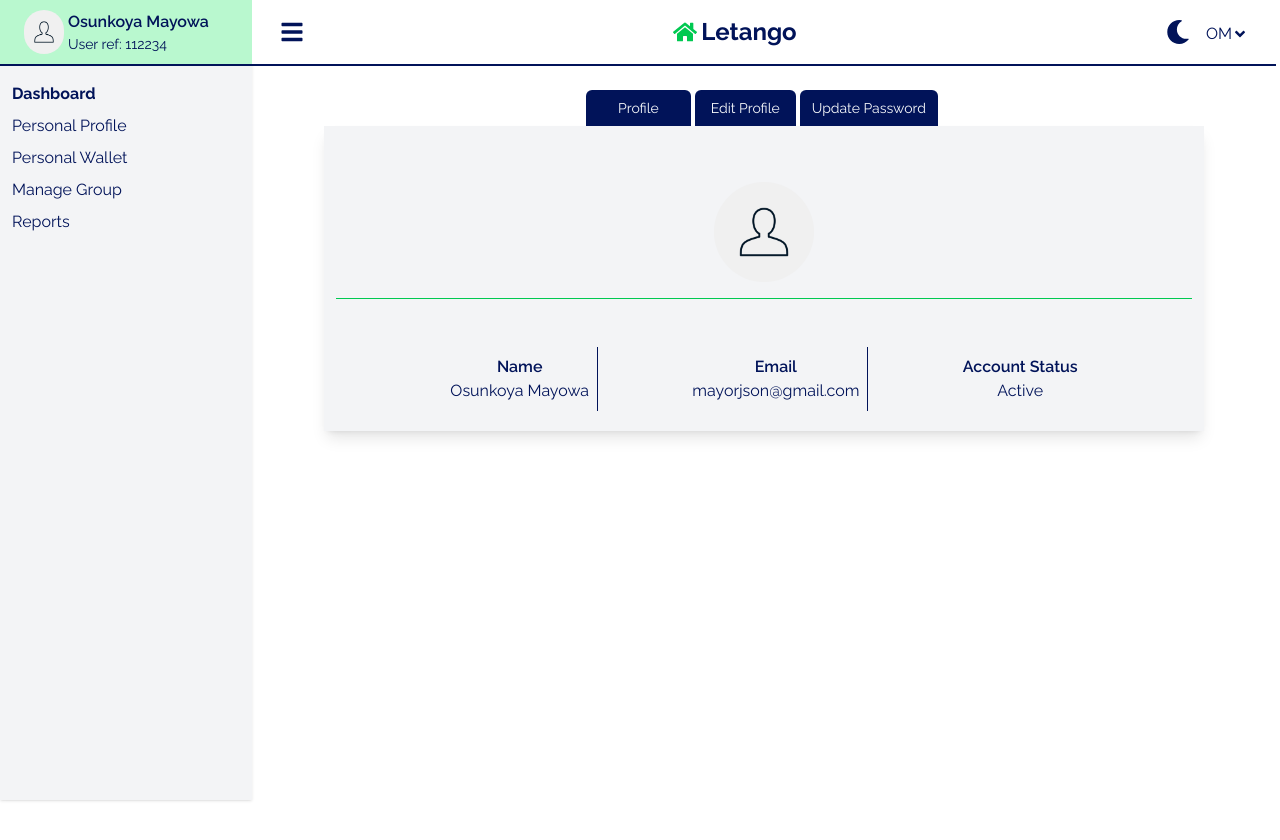
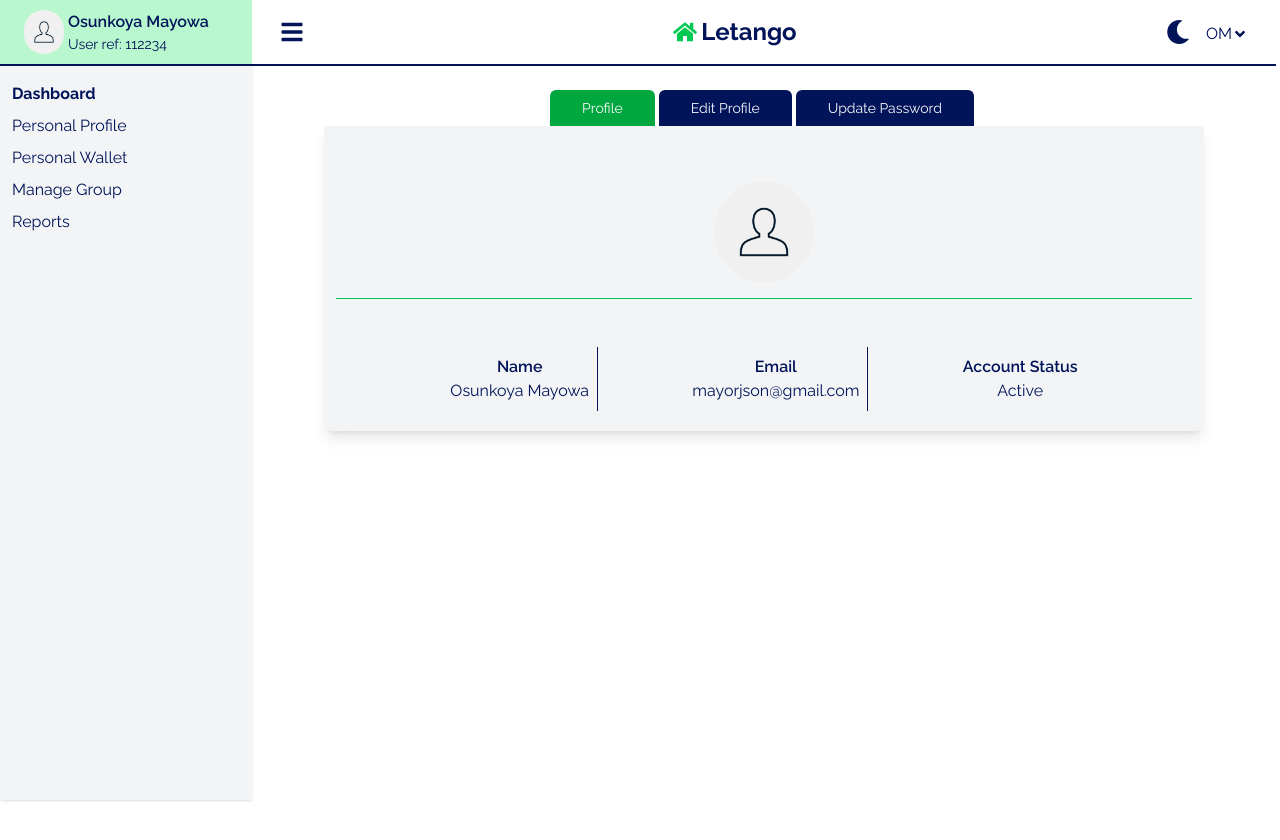
Before and after one commit to Emmanueloye/Letango-Frontend, a React (Vite) app: page /account/profile in a window 1280 px wide. Shown: the top 840 px of the page. Built offline with nearby package versions, Linux system fonts and the light colour scheme.

Commit message:
fix active class for profile

```diff
--- a/src/layouts/ProfileLayout.tsx
+++ b/src/layouts/ProfileLayout.tsx
@@ -1,27 +1,40 @@
-import { Link, Outlet } from 'react-router-dom';
+import { NavLink, Outlet } from 'react-router-dom';
 
 const ProfileLayout = () => {
   return (
     <>
       <div className='flex justify-center flex-wrap *:mr-1'>
-        <Link
+        <NavLink
           to='/account/profile'
-          className='bg-primary-500 dark:bg-slate-800 rounded-t-md px-8 py-2 text-slate-50 text-sm'
+          end
+          className={({ isActive }) =>
+            isActive
+              ? 'bg-green-600 dark:bg-green-600 rounded-t-md px-8 py-2 text-slate-50 text-sm'
+              : 'bg-primary-500 dark:bg-slate-800 rounded-t-md px-8 py-2 text-slate-50 text-sm'
+          }
         >
           Profile
-        </Link>
-        <Link
+        </NavLink>
+        <NavLink
           to='/account/profile/edit-profile'
-          className='bg-primary-500 dark:bg-slate-800 rounded-t-md px-4 py-2 text-slate-50 text-sm'
+          className={({ isActive }) =>
+            isActive
+              ? 'bg-green-600 dark:bg-green-600 rounded-t-md px-8 py-2 text-slate-50 text-sm'
+              : 'bg-primary-500 dark:bg-slate-800 rounded-t-md px-8 py-2 text-slate-50 text-sm'
+          }
         >
           Edit Profile
-        </Link>
-        <Link
+        </NavLink>
+        <NavLink
           to='/account/profile/change-password'
-          className='bg-primary-500 dark:bg-slate-800 rounded-t-md px-3 py-2 text-slate-50 text-sm'
+          className={({ isActive }) =>
+            isActive
+              ? 'bg-green-600 dark:bg-green-600 rounded-t-md px-8 py-2 text-slate-50 text-sm'
+              : 'bg-primary-500 dark:bg-slate-800 rounded-t-md px-8 py-2 text-slate-50 text-sm'
+          }
         >
           Update Password
-        </Link>
+        </NavLink>
       </div>
       <Outlet />
     </>
```
